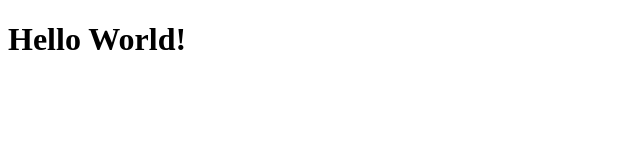
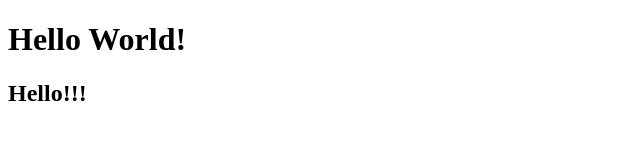
Before and after one commit to ink1982/project, a plain HTML site: page index.html in a window 1280 px wide. Shown: the whole page, without its empty margins (0-640 px from the left). Drawn offline with Linux system fonts and the light colour scheme.

Commit message:
index.html mod

```diff
--- a/index.html
+++ b/index.html
@@ -10,6 +10,7 @@
 
 <body>
 	<h1>Hello World!</h1>
+	<h2>Hello!!!</h2>
 </body>
 
 </html>
```
